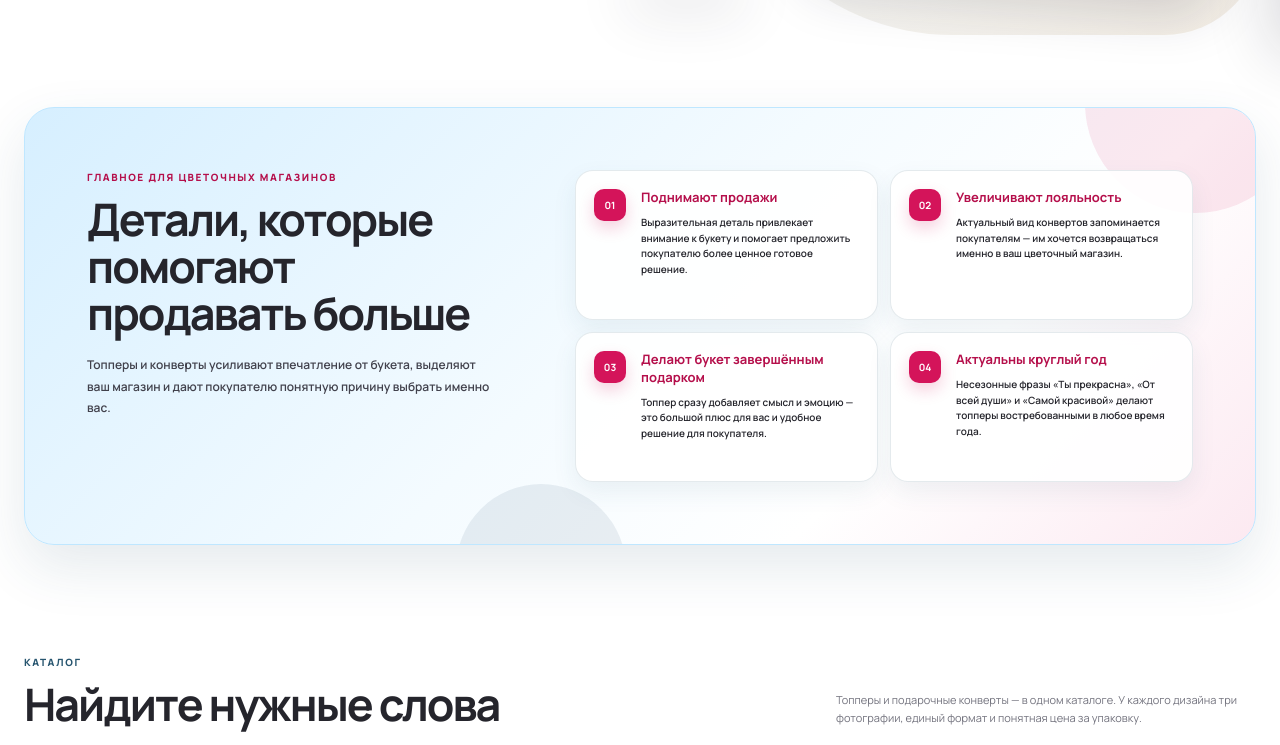
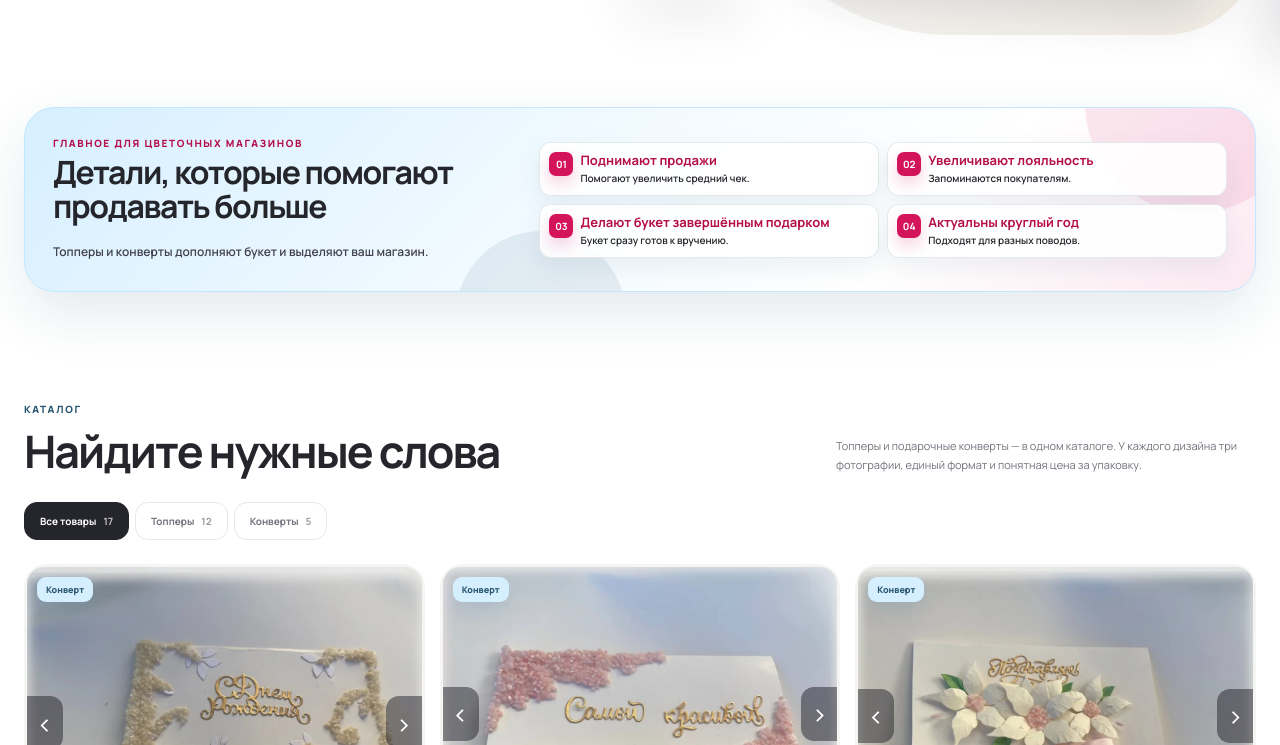
Before and after one commit to LangSage/topper-shop, a plain HTML site: page index.html in a window 1280 px wide. Shown: the part 746-1491 px from the top of the page. Drawn offline with nearby package versions, Linux system fonts and the light colour scheme; a web font is replaced by a local one.

Commit message:
Compact the florist benefits section

```diff
--- a/index.html
+++ b/index.html
@@ -54,6 +54,17 @@
         .header .brand strong { font-size: 20px; }
         .header .brand__flower { width: 24px; height: 30px; }
       }
+      .sales { padding: clamp(16px, 2.5vw, 28px); gap: clamp(12px, 2.5vw, 28px); align-items: center; }
+      .sales .eyebrow { margin-bottom: 6px; }
+      .sales h2 { font-size: clamp(22px, 2.5vw, 34px); }
+      .sales > .sales__intro > p:last-child { margin-top: 8px; line-height: 1.45; }
+      .sales__list { gap: 8px; }
+      .sales__list article { min-height: 0; padding: 9px; grid-template-columns: 24px minmax(0, 1fr); gap: 7px; border-radius: 12px; }
+      .sales__list article > strong { width: 24px; height: 24px; border-radius: 7px; }
+      .sales__list small { margin-top: 3px; line-height: 1.35; }
+      @media (min-width: 360px) and (max-width: 700px) {
+        .sales__list { grid-template-columns: repeat(2, minmax(0, 1fr)); }
+      }
     </style>
   </head>
   <body>
@@ -102,13 +113,13 @@
         <div class="sales__intro">
           <p class="eyebrow">Главное для цветочных магазинов</p>
           <h2 id="florist-benefits-title">Детали, которые помогают продавать больше</h2>
-          <p>Топперы и конверты усиливают впечатление от букета, выделяют ваш магазин и дают покупателю понятную причину выбрать именно вас.</p>
+          <p>Топперы и конверты дополняют букет и выделяют ваш магазин.</p>
         </div>
         <div class="sales__list">
-          <article><strong>01</strong><span><b>Поднимают продажи</b><small>Выразительная деталь привлекает внимание к букету и помогает предложить покупателю более ценное готовое решение.</small></span></article>
-          <article><strong>02</strong><span><b>Увеличивают лояльность</b><small>Актуальный вид конвертов запоминается покупателям — им хочется возвращаться именно в ваш цветочный магазин.</small></span></article>
-          <article><strong>03</strong><span><b>Делают букет завершённым подарком</b><small>Топпер сразу добавляет смысл и эмоцию — это большой плюс для вас и удобное решение для покупателя.</small></span></article>
-          <article><strong>04</strong><span><b>Актуальны круглый год</b><small>Несезонные фразы «Ты прекрасна», «От всей души» и «Самой красивой» делают топперы востребованными в любое время года.</small></span></article>
+          <article><strong>01</strong><span><b>Поднимают продажи</b><small>Помогают увеличить средний чек.</small></span></article>
+          <article><strong>02</strong><span><b>Увеличивают лояльность</b><small>Запоминаются покупателям.</small></span></article>
+          <article><strong>03</strong><span><b>Делают букет завершённым подарком</b><small>Букет сразу готов к вручению.</small></span></article>
+          <article><strong>04</strong><span><b>Актуальны круглый год</b><small>Подходят для разных поводов.</small></span></article>
         </div>
       </section>
 
```
